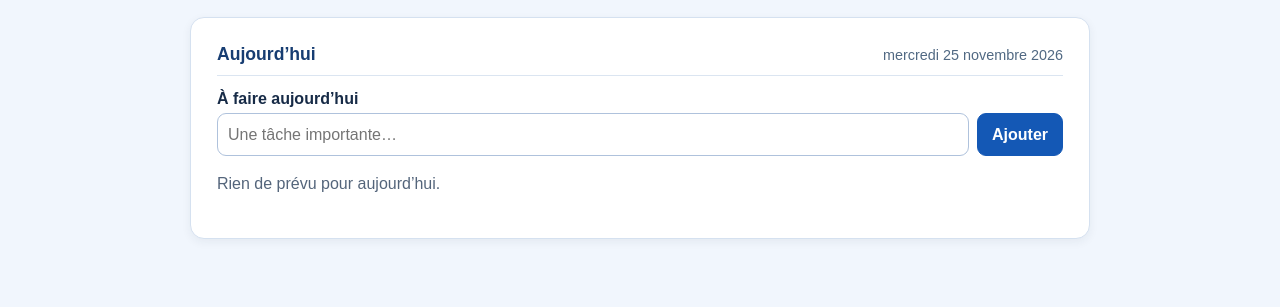
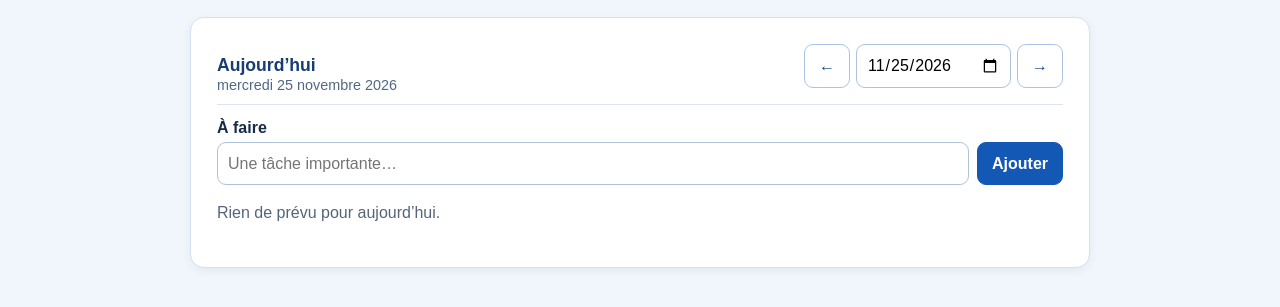
Before and after one commit to benjamintopojani-code/topmath, a plain HTML site: page administratif.html in a window 1280 px wide. Shown: the part 395-702 px from the top of the page. Drawn offline with Linux system fonts and the light colour scheme.

Commit message:
Permettre de naviguer entre les dates de l’agenda

```diff
--- a/administratif.html
+++ b/administratif.html
@@ -377,6 +377,9 @@ body:not(.section-page) #adminNav .tile small{font-size:.95rem}
 .admin-today-heading{display:flex;justify-content:space-between;align-items:baseline;flex-wrap:wrap;gap:8px;border-bottom:1px solid #dbe5f1;padding-bottom:10px}
 .admin-today-heading h2{margin:0;color:#173d72}
 .admin-today-heading time{font-size:.9rem;color:#516983}
+.admin-agenda-nav{display:flex;align-items:center;gap:6px;flex-wrap:wrap}
+.admin-agenda-nav button,.admin-agenda-nav input{min-height:44px;margin:0}
+.admin-agenda-nav input{width:155px;max-width:100%}
 #adminTodayForm{margin-top:14px}
 #adminTodayForm>div{display:flex;align-items:center;gap:8px;margin-top:4px}
 #adminTodayText{flex:1;min-width:0;margin:0}
@@ -451,9 +454,17 @@ body:not(.section-page) #adminNav .tile small{font-size:.95rem}
  <a class="tile" data-section-link="rapports" href="rapports.html">📋<strong>Rapports</strong><small>Ouvrir les suivis</small></a>
 </div>
 <section id="adminToday" class="card" aria-labelledby="adminTodayTitle" hidden>
- <div class="admin-today-heading"><h2 id="adminTodayTitle">Aujourd’hui</h2><time id="adminTodayDate"></time></div>
+ <div class="admin-today-heading">
+  <div><h2 id="adminTodayTitle">Aujourd’hui</h2><time id="adminTodayDate"></time></div>
+  <div class="admin-agenda-nav" role="group" aria-label="Naviguer dans l’agenda">
+   <button id="adminAgendaPrev" type="button" aria-label="Jour précédent">←</button>
+   <input id="adminAgendaDate" type="date" aria-label="Choisir une date dans l’agenda" required>
+   <button id="adminAgendaNext" type="button" aria-label="Jour suivant">→</button>
+   <button id="adminAgendaToday" type="button" hidden>Revenir à aujourd’hui</button>
+  </div>
+ </div>
  <form id="adminTodayForm">
-  <label for="adminTodayText">À faire aujourd’hui</label>
+  <label for="adminTodayText">À faire</label>
   <div><input id="adminTodayText" placeholder="Une tâche importante…" maxlength="180" required><button type="submit" class="btn-primary">Ajouter</button></div>
  </form>
  <ul id="adminTodayList"></ul>
@@ -868,20 +879,37 @@ if(pagePanel){const title=({carnet:'Carnet de bord',journal:'Journal de classe',
 
 function setupTodayAgenda(){
  const card=$('adminToday'),field=$('adminTodayText'),list=$('adminTodayList'),status=$('adminTodayStatus');
- const dateLabel=$('adminTodayDate'),empty=$('adminTodayEmpty');
- const format=new Intl.DateTimeFormat('fr-BE',{weekday:'long',day:'numeric',month:'long',year:'numeric',timeZone:'Europe/Brussels'});
+ const dateLabel=$('adminTodayDate'),empty=$('adminTodayEmpty'),picker=$('adminAgendaDate');
+ const format=new Intl.DateTimeFormat('fr-BE',{weekday:'long',day:'numeric',month:'long',year:'numeric',timeZone:'UTC'});
  const iso=new Intl.DateTimeFormat('sv-SE',{year:'numeric',month:'2-digit',day:'2-digit',timeZone:'Europe/Brussels'});
  const dateKey=()=>iso.format(new Date());
  const storageKey=day=>'topmath-agenda-jour-v1:'+day;
- let displayedDay='';
+ let displayedDay=dateKey(), observedToday=displayedDay;
+ function navigate(day){
+  if(!/^\d{4}-\d{2}-\d{2}$/.test(day)||!Number.isFinite(Date.parse(day))){picker.value=displayedDay;return;}
+  displayedDay=day;status.textContent='';show();
+ }
+ function step(delta){
+  const day=new Date(displayedDay+'T12:00:00Z');
+  day.setUTCDate(day.getUTCDate()+delta);
+  navigate(day.toISOString().slice(0,10));
+ }
+ picker.onchange=()=>navigate(picker.value);
+ $('adminAgendaPrev').onclick=()=>step(-1);
+ $('adminAgendaNext').onclick=()=>step(1);
+ $('adminAgendaToday').onclick=()=>navigate(dateKey());
  function load(day){
   const entries=JSON.parse(localStorage.getItem(storageKey(day))||'[]');
   if(!Array.isArray(entries))throw Error('Agenda illisible.');
   return entries;
  }
  function show(){
-  const now=new Date(),day=iso.format(now);
-  displayedDay=day;dateLabel.dateTime=day;dateLabel.textContent=format.format(now);
+  const day=displayedDay,today=day===dateKey();
+  picker.value=day;
+  $('adminTodayTitle').textContent=today?'Aujourd’hui':'Agenda';
+  $('adminAgendaToday').hidden=today;
+  empty.textContent=today?'Rien de prévu pour aujourd’hui.':'Rien de prévu pour cette date.';
+  dateLabel.dateTime=day;dateLabel.textContent=format.format(new Date(day+'T12:00:00Z'));
   list.replaceChildren();empty.hidden=true;
   try{
    const entries=load(day);
@@ -906,11 +934,17 @@ function setupTodayAgenda(){
  $('adminTodayForm').onsubmit=event=>{
   event.preventDefault();
   const title=field.value.trim();
-  if(title&&change(dateKey(),items=>items.push({title,done:false})))field.value='';
+  if(title&&change(displayedDay,items=>items.push({title,done:false})))field.value='';
  };
- document.addEventListener('visibilitychange',()=>{if(!document.hidden&&displayedDay!==dateKey())show();});
- window.addEventListener('storage',event=>{if(event.key===storageKey(dateKey()))show();});
- setInterval(()=>{if(displayedDay!==dateKey())show();},30000);
+ function refreshToday(){
+  const today=dateKey();
+  if(today===observedToday)return;
+  if(displayedDay===observedToday)displayedDay=today;
+  observedToday=today;show();
+ }
+ document.addEventListener('visibilitychange',()=>{if(!document.hidden)refreshToday();});
+ window.addEventListener('storage',event=>{if(event.key===storageKey(displayedDay))show();});
+ setInterval(refreshToday,30000);
  show();card.hidden=false;
 }
 
```
